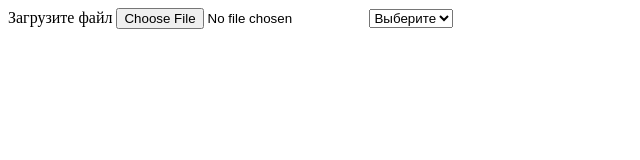
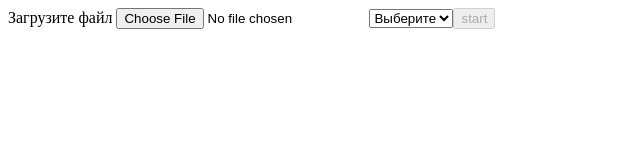
Before and after one commit to raidersk8/testQA, a Vue app: page / in a window 1280 px wide. Shown: the top 160 px of the page, without its empty margins (0-640 px from the left). Built offline with nearby package versions, Linux system fonts and the light colour scheme.

Commit message:
Добавил переключатель для остановки и старта выбранного теста

```diff
--- a/src/App.vue
+++ b/src/App.vue
@@ -1,10 +1,12 @@
 <template>
 	<upload-list-q-a v-if="!isShowTest" @result="handleResult" />
 	<lists-q-a
-		v-model="selectList"
-		@update:model-value="selectList = $event"
+		v-model="selectListName"
+		@update:model-value="setSelectListName"
+		@start="start"
 		:all-lists="allLists"
 	/>
+	<switch-test :isDisable="isDisableSwitchTest" v-model="isStart" @update:model-value="switchTest" />
 	<test-q-a v-if="isShowTest" :list="currentList" @finish="handleFinish" />
 </template>
 
@@ -13,6 +15,7 @@ import { defineComponent } from 'vue';
 import ListsQA from './components/ListsQA.vue';
 import TestQA from './components/TestQA.vue';
 import UploadListQA from './components/UploadListQA.vue';
+import SwitchTest from './components/SwitchTest.vue';
 
 export default defineComponent({
 	name: 'App',
@@ -21,37 +24,64 @@ export default defineComponent({
 		UploadListQA,
 		TestQA,
 		ListsQA,
+		SwitchTest,
 	},
 
 	data(): {
-		currentList: QA[],
 		allLists: QAList[],
-		selectList: string,
+		selectListName: string,
+		isStart: boolean,
 	} {
 		return {
-			currentList: [],
 			allLists: [],
-			selectList: '',
+			selectListName: '',
+			isStart: false,
 		};
 	},
 
 	computed: {
+		currentList(): QA[] {
+			let result: QAList | undefined = this.allLists.find((item) => item.name == this.selectListName);
+			return result ? result.list : [];
+		},
+
 		isShowTest(): boolean {
-			return this.currentList.length > 0;
+			return this.isStart;
+		},
+
+		isDisableSwitchTest(): boolean {
+			return this.allLists.length == 0;
 		},
 	},
 
 	methods: {
 		handleResult({ listName, list }: { listName: string; list: QA[]}):void {
-			this.currentList = list;
 			this.allLists.push({
 				name: listName,
 				list,
 			});
+
+			// Если это первый загруженный тест, то запускаем его сразу
+			if (this.allLists.length == 1) {
+				this.setSelectListName(listName);
+				this.isStart = true;
+			}
 		},
 
-		handleFinish():void {
-			this.currentList = [];
+		handleFinish(): void {
+			this.switchTest(false);
+		},
+
+		handleSwitch(val: boolean): void {
+			this.switchTest(val);
+		},
+
+		switchTest(val: boolean): void {
+			this.isStart = val;
+		},
+
+		setSelectListName(val: string): void {
+			this.selectListName = val;
 		},
 	},
 });
--- a/src/components/ListsQA.vue
+++ b/src/components/ListsQA.vue
@@ -30,6 +30,12 @@ export default defineComponent({
 		};
 	},
 
+	watch: {
+		modelValue() {
+			this.selectList = this.modelValue;
+		},
+	},
+
 	methods: {
 		handleChange() {
 			this.$emit('update:model-value', this.selectList);
--- /dev/null
+++ b/src/components/SwitchTest.vue
@@ -0,0 +1,33 @@
+<template>
+	<button @click="handleClick" :disabled="isDisable">{{text}}</button>
+</template>
+
+<script lang="ts">
+import { defineComponent } from 'vue';
+
+export default defineComponent({
+	props: {
+		modelValue: {
+			type: Boolean,
+			default: false,
+		},
+
+		isDisable: {
+			type: Boolean,
+			default: false,
+		},
+	},
+
+	computed: {
+		text(): string {
+			return this.modelValue ? 'stop' : 'start';
+		},
+	},
+
+	methods: {
+		handleClick():void {
+			this.$emit('update:model-value', !this.modelValue);
+		},
+	},
+});
+</script>
```
